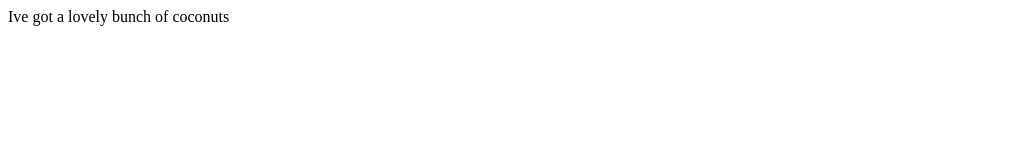
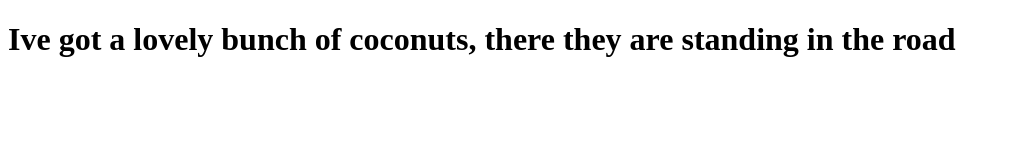
Before and after one commit to rrakowski1/2016-02-10-in-class-assignment, a plain HTML site: page index.html in a window 1280 px wide. Shown: the whole page, without its empty margins (0-1011 px from the left). Drawn offline with Linux system fonts and the light colour scheme.

Commit message:
added header
h1

```diff
--- a/index.html
+++ b/index.html
@@ -6,7 +6,7 @@
   </head>
 
   <body>
-    Ive got a lovely bunch of coconuts
+    <h1>Ive got a lovely bunch of coconuts, there they are standing in the road</h1>
   </body>
 
 </html>
```
